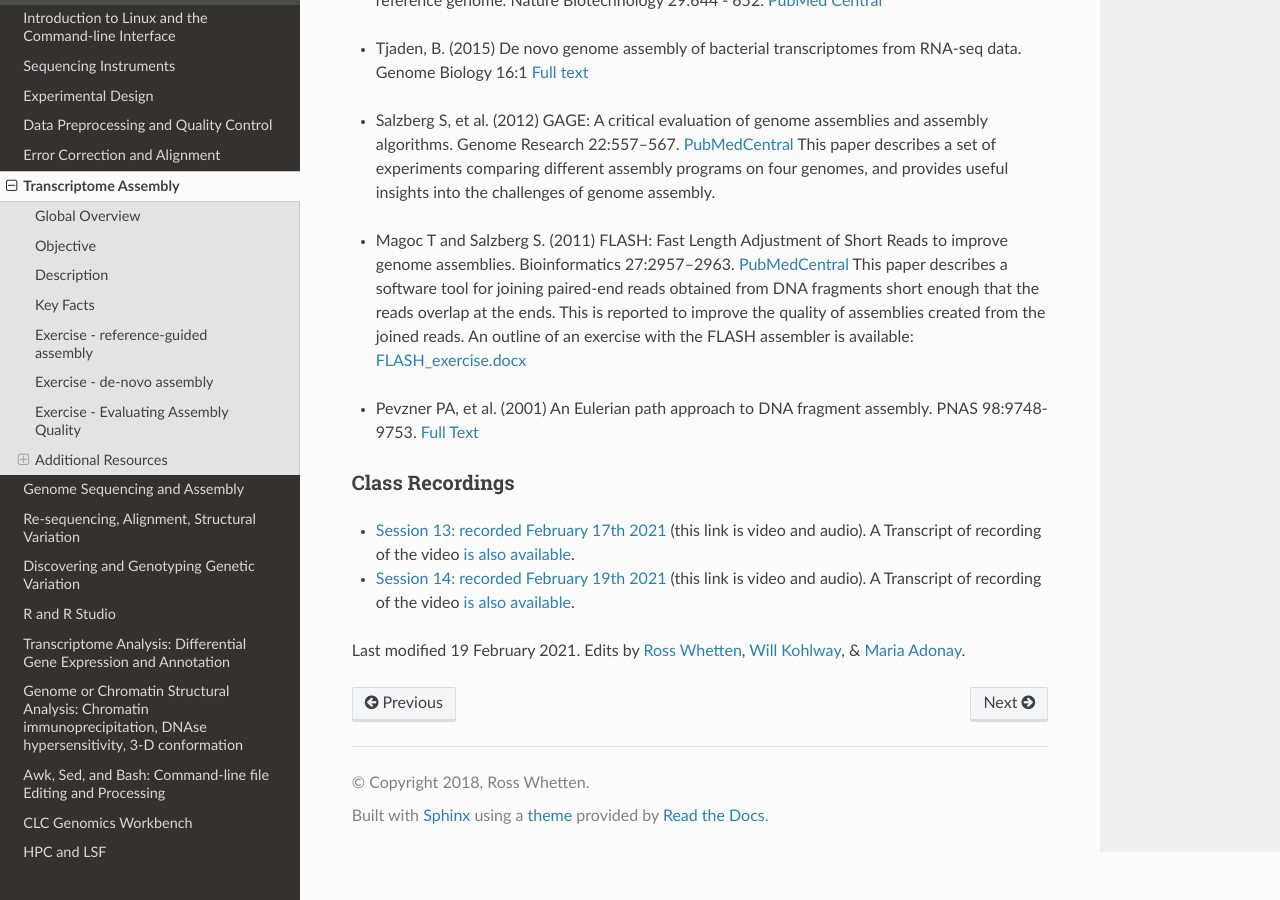
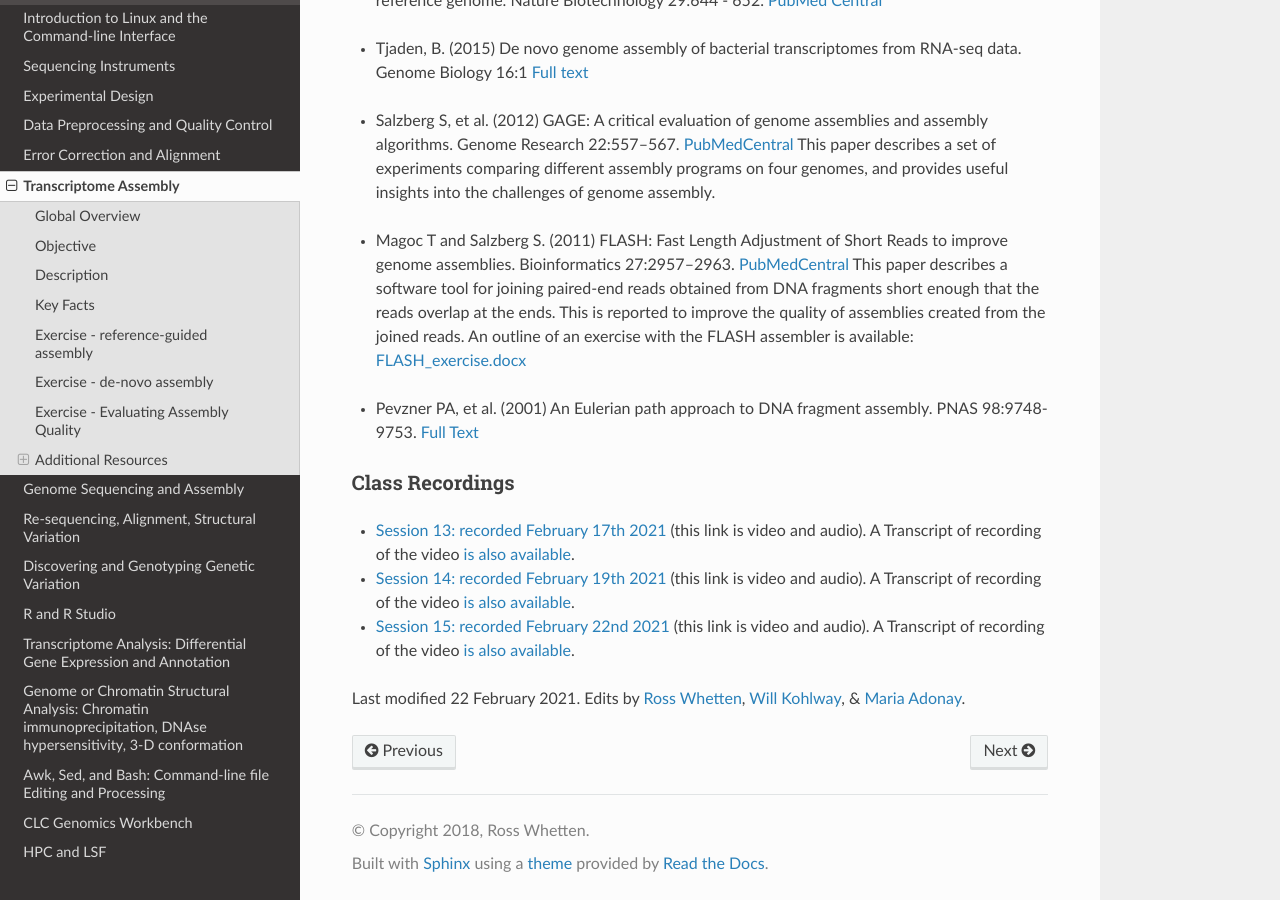
Before and after one commit to rwhetten/DeepSeqAnalysis, a Sphinx documentation site: the page built from docs/source/transcriptome-assembly.rst, in a window 1280 px wide and 900 px high, scrolled down 5583 px. Built offline with Sphinx 7.4.7 and the Read the Docs theme 2.0.0, drawn with Linux system fonts in a browser that asks for light colours.

Commit message:
Update transcriptome-assembly.rst

```diff
--- a/docs/source/transcriptome-assembly.rst
+++ b/docs/source/transcriptome-assembly.rst
@@ -187,5 +187,7 @@ Class Recordings
 
 +   `Session 14: recorded February 19th 2021 <https://drive.google.com/file/d/1S0yOk4udCSxWgZUv05Y-uXkcGAxRyCsM/view?usp=sharing>`_ (this link is video and audio). A Transcript of recording of the video `is also available <https://drive.google.com/file/d/1a_fQQsSjav-pTRtk91gKfXxhaUSr76Tx/view?usp=sharing>`_.
 
-Last modified 19 February 2021.
++   `Session 15: recorded February 22nd 2021 <https://drive.google.com/file/d/1FGRXLgY4HPVrj5BrXZP01wgf4nbXKVmn/view?usp=sharing>`_ (this link is video and audio). A Transcript of recording of the video `is also available <https://drive.google.com/file/d/1ZtK0JEQUvJWlFt2GvrxL3_hhyxvAehb0/view?usp=sharing>`_.
+
+Last modified 22 February 2021.
 Edits by `Ross Whetten <https://github.com/rwhetten>`_, `Will Kohlway <https://github.com/wkohlway>`_, & `Maria Adonay <https://github.com/amalgamaria>`_.
```
